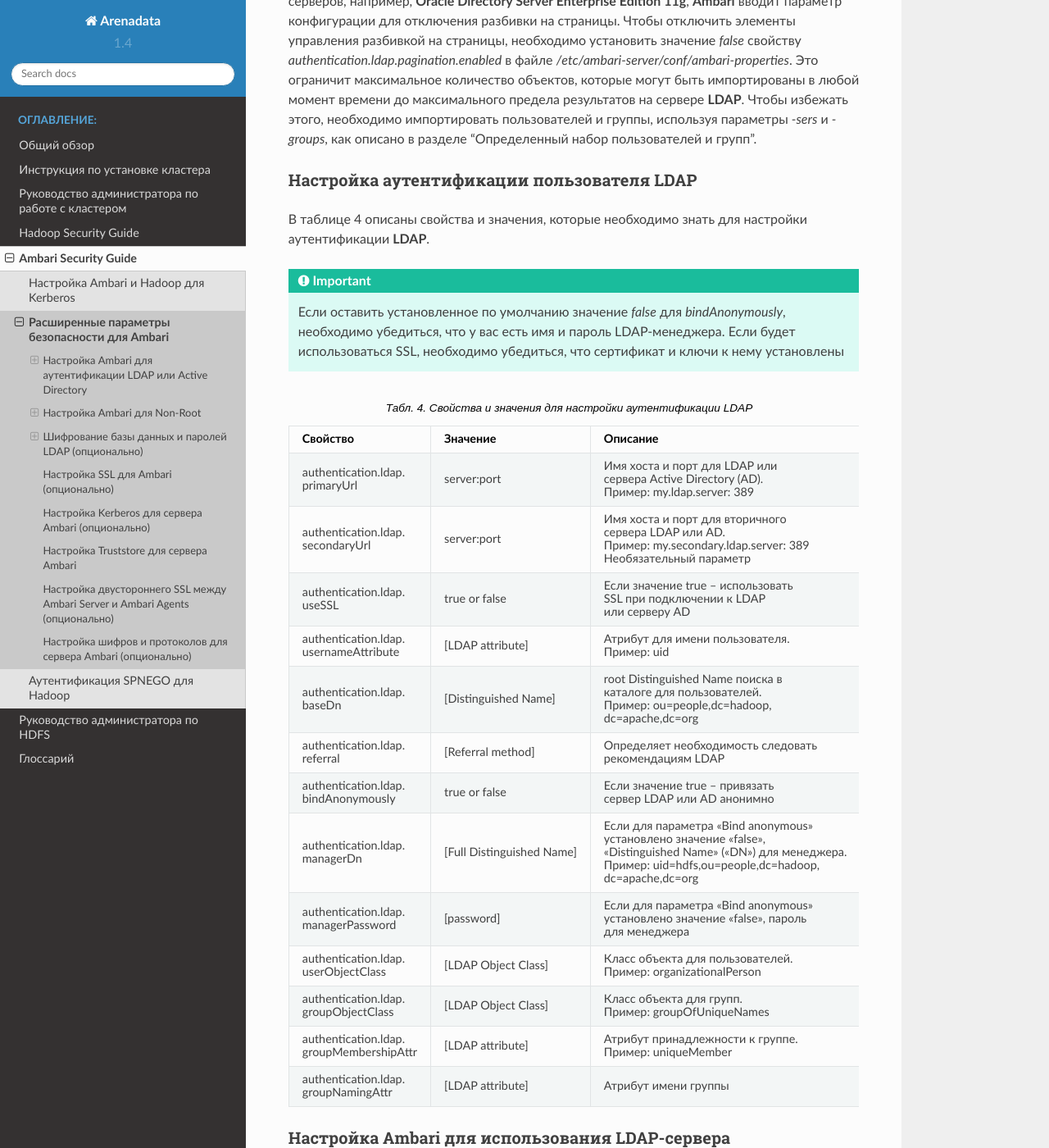
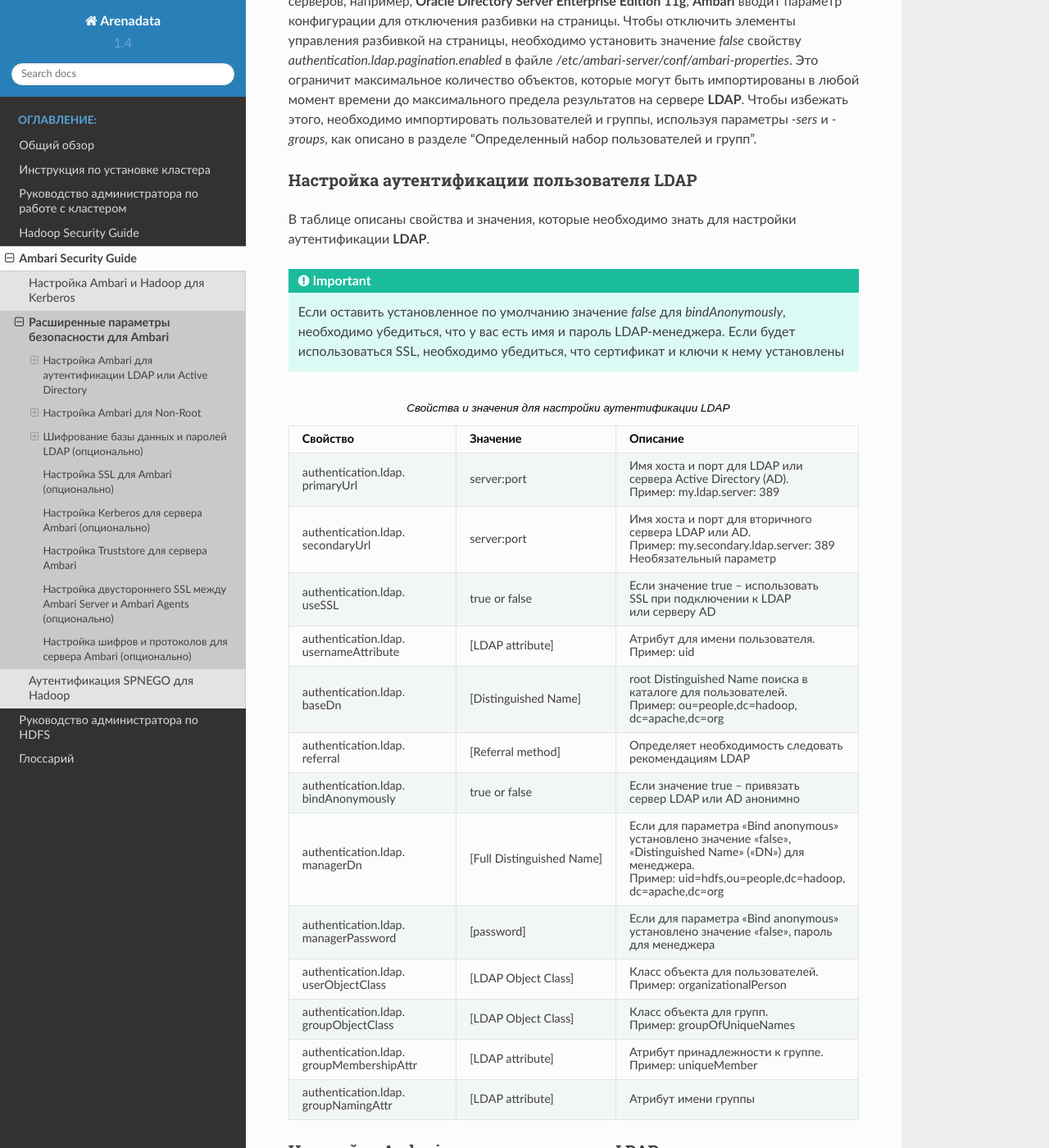
Before and after one commit to arenadata/docs_adps, a Sphinx documentation site: the page built from source/SecurityAmbari/options.rst, in a window 1280 px wide and 1400 px high, scrolled down 631 px. Shown: the whole window at 82% size. Built offline with Sphinx 7.4.7 and the Read the Docs theme 2.0.0, drawn with Linux system fonts in a browser that asks for light colours; some of the changed text lies outside the part shown.

Commit message:
Update options.rst

```diff
--- a/source/SecurityAmbari/options.rst
+++ b/source/SecurityAmbari/options.rst
@@ -19,11 +19,11 @@
 Настройка аутентификации пользователя LDAP
 ~~~~~~~~~~~~~~~~~~~~~~~~~~~~~~~~~~~~~~~~~~
 
-В таблице 4 описаны свойства и значения, которые необходимо знать для настройки аутентификации **LDAP**.
+В таблице описаны свойства и значения, которые необходимо знать для настройки аутентификации **LDAP**.
 
 .. important:: Если оставить установленное по умолчанию значение *false* для *bindAnonymously*, необходимо убедиться, что у вас есть имя и пароль LDAP-менеджера. Если будет использоваться SSL, необходимо убедиться, что сертификат и ключи к нему установлены
 
-.. csv-table:: Табл. 4. Свойства и значения для настройки аутентификации LDAP
+.. csv-table:: Свойства и значения для настройки аутентификации LDAP
    :header: "Свойство", "Значение", "Описание"
    :widths: 20, 15, 25
 
@@ -137,7 +137,7 @@
 
 В **Directory Server** используются специальные классы объектов и атрибуты для хранения идентификаторов. В данном разделе в качестве примера отображаются конфигурации, характерные для **Active Directory**.
 
-.. csv-table:: Табл. 5. Пример конфигурации AD
+.. csv-table:: Пример конфигурации AD
    :header: "Запрос (значение по умолчанию)", "Пример значений для Active Directory"
    :widths: 25, 25
 
```
Also changed, not shown: other parts of source/SecurityAmbari/options.rst (+1 -1 lines).
